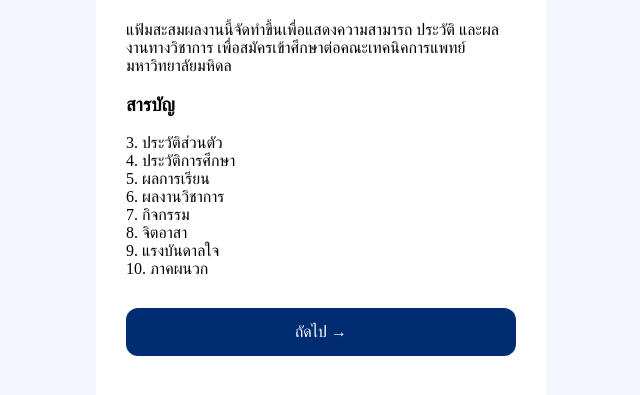
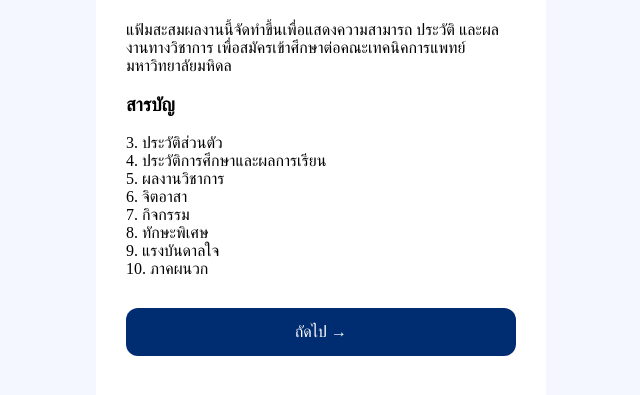
Before and after one commit to nammployy23-beep/portfolio, a plain HTML site: page page2.html in a window 1280 px wide. Shown: the part 37-432 px from the top of the page, without its empty margins (319-959 px from the left). Drawn offline with Linux system fonts and the light colour scheme.

Commit message:
Update page2.html

```diff
--- a/page2.html
+++ b/page2.html
@@ -20,11 +20,11 @@ h1{color:#002D72;}
 
 <h3>สารบัญ</h3>
 <p>3. ประวัติส่วนตัว<br>
-4. ประวัติการศึกษา<br>
-5. ผลการเรียน<br>
-6. ผลงานวิชาการ<br>
+4. ประวัติการศึกษาและผลการเรียน<br>
+5. ผลงานวิชาการ<br>
+6. จิตอาสา<br>
 7. กิจกรรม<br>
-8. จิตอาสา<br>
+8. ทักษะพิเศษ<br>
 9. แรงบันดาลใจ<br>
 10. ภาคผนวก</p>
 
```
